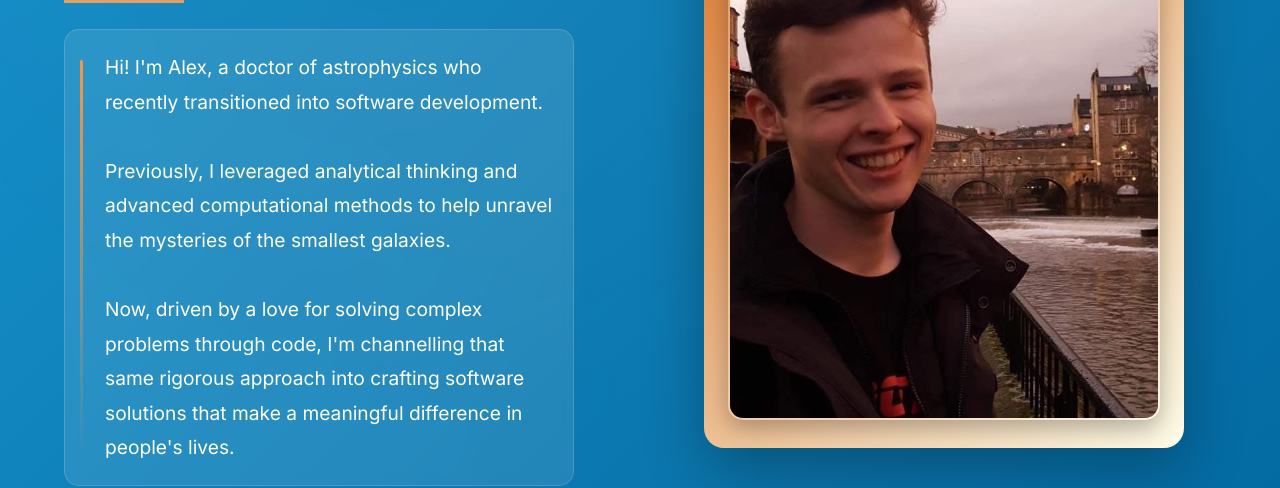
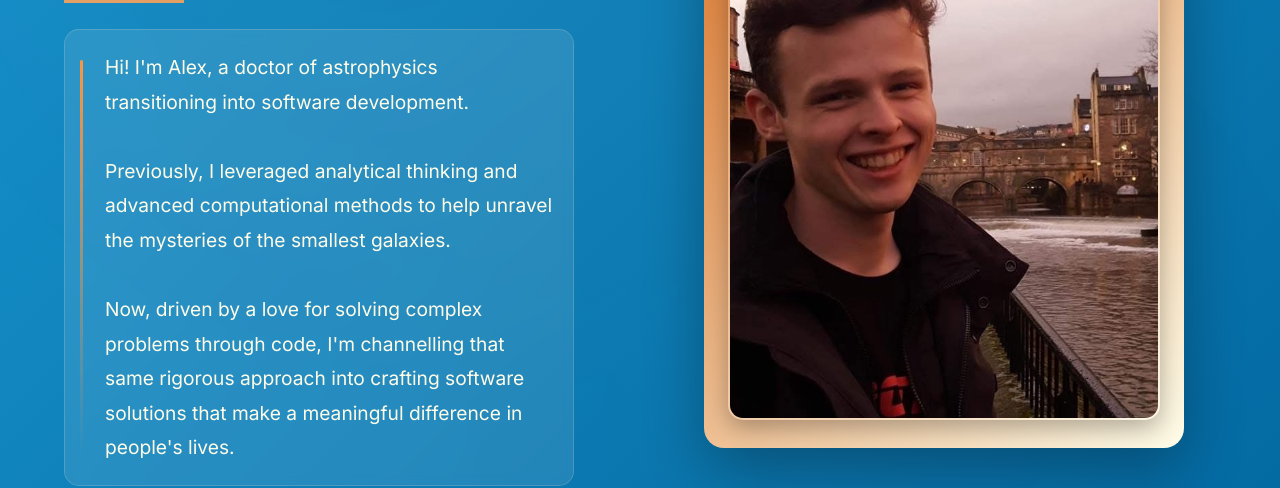
Before and after one commit to agoater/portfolio-website, a plain HTML site: page index.html in a window 1280 px wide. Shown: the part 346-834 px from the top of the page. Drawn offline with Linux system fonts and the light colour scheme.

Commit message:
Change text content

```diff
--- a/index.html
+++ b/index.html
@@ -21,7 +21,7 @@
             <div class="text-section">
                 <h1 style="opacity: 0; transform: translateY(50px); transition: all 0.8s ease;">Software<br>Developer.</h1>
                 <br>
-                <p>Hi! I'm Alex, a doctor of astrophysics who recently transitioned into software development.
+                <p>Hi! I'm Alex, a doctor of astrophysics transitioning into software development.
                 <br>
                 <br>
                 Previously, I leveraged analytical thinking and advanced computational methods to help unravel the mysteries of the smallest galaxies.
```
